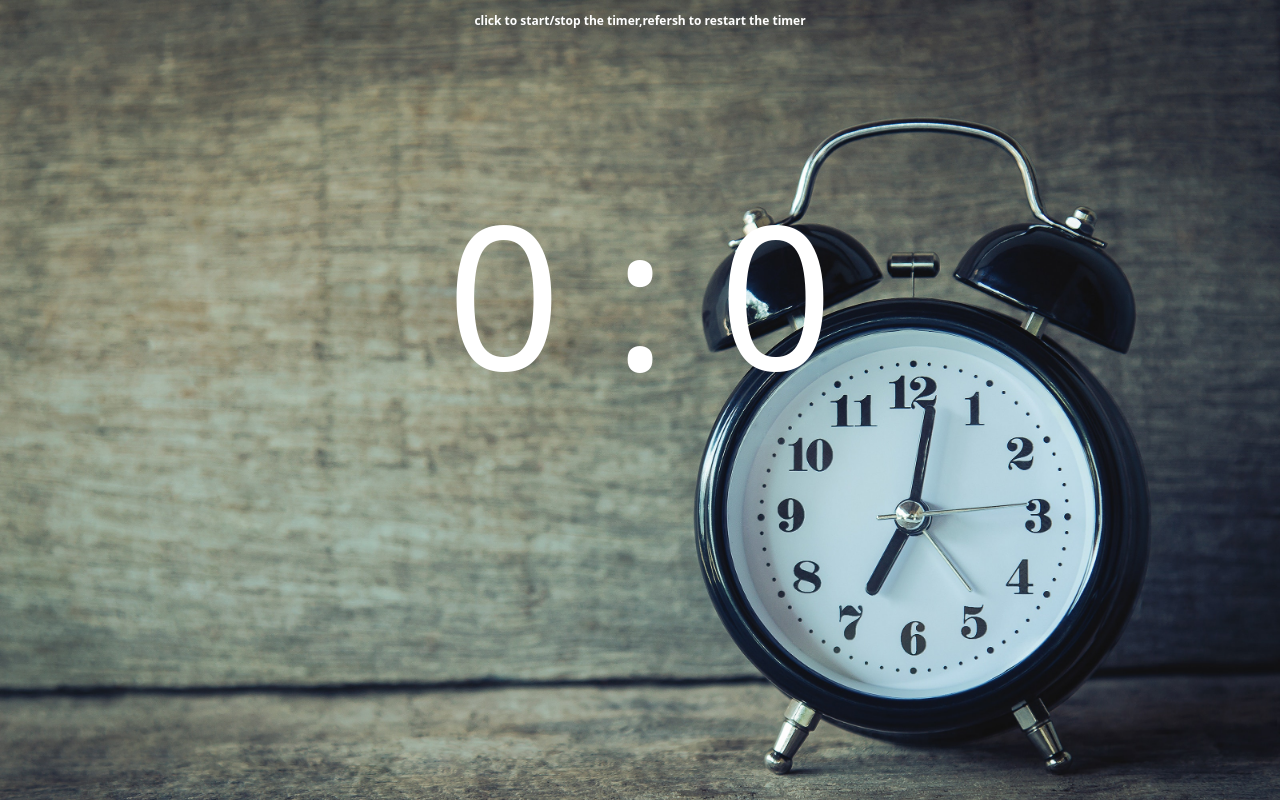
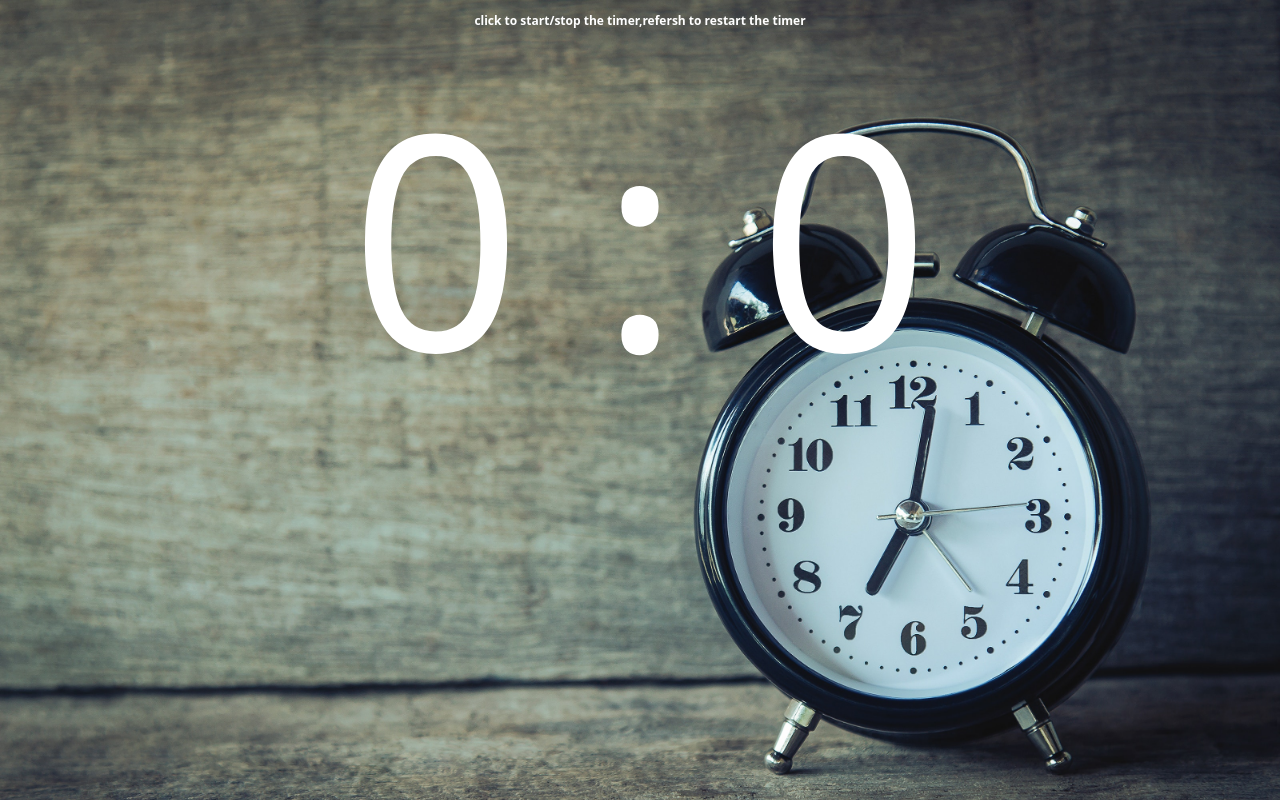
Before and after one commit to Aman-Dangol/Timer, a plain HTML site: page index.html in a window 1280 px wide. Drawn offline with Linux system fonts and the light colour scheme.

Commit message:
made text larger

```diff
--- a/style.css
+++ b/style.css
@@ -9,9 +9,7 @@ body{
     color: white;
 }
 div{
-
-    margin-top: 10%;
-    font-size: 200px;
+    font-size: 300px;
 
 }
 strong{
```
